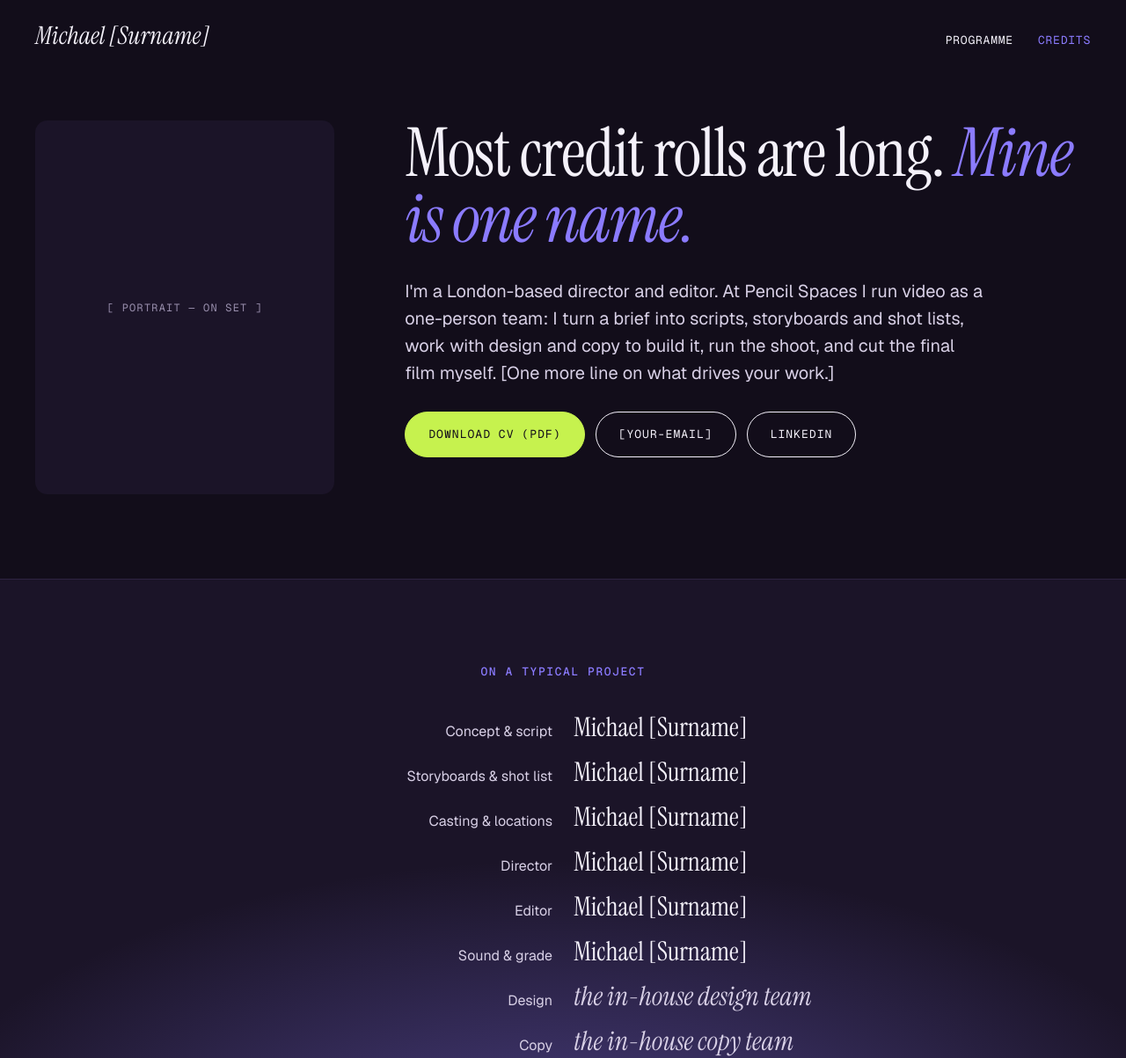
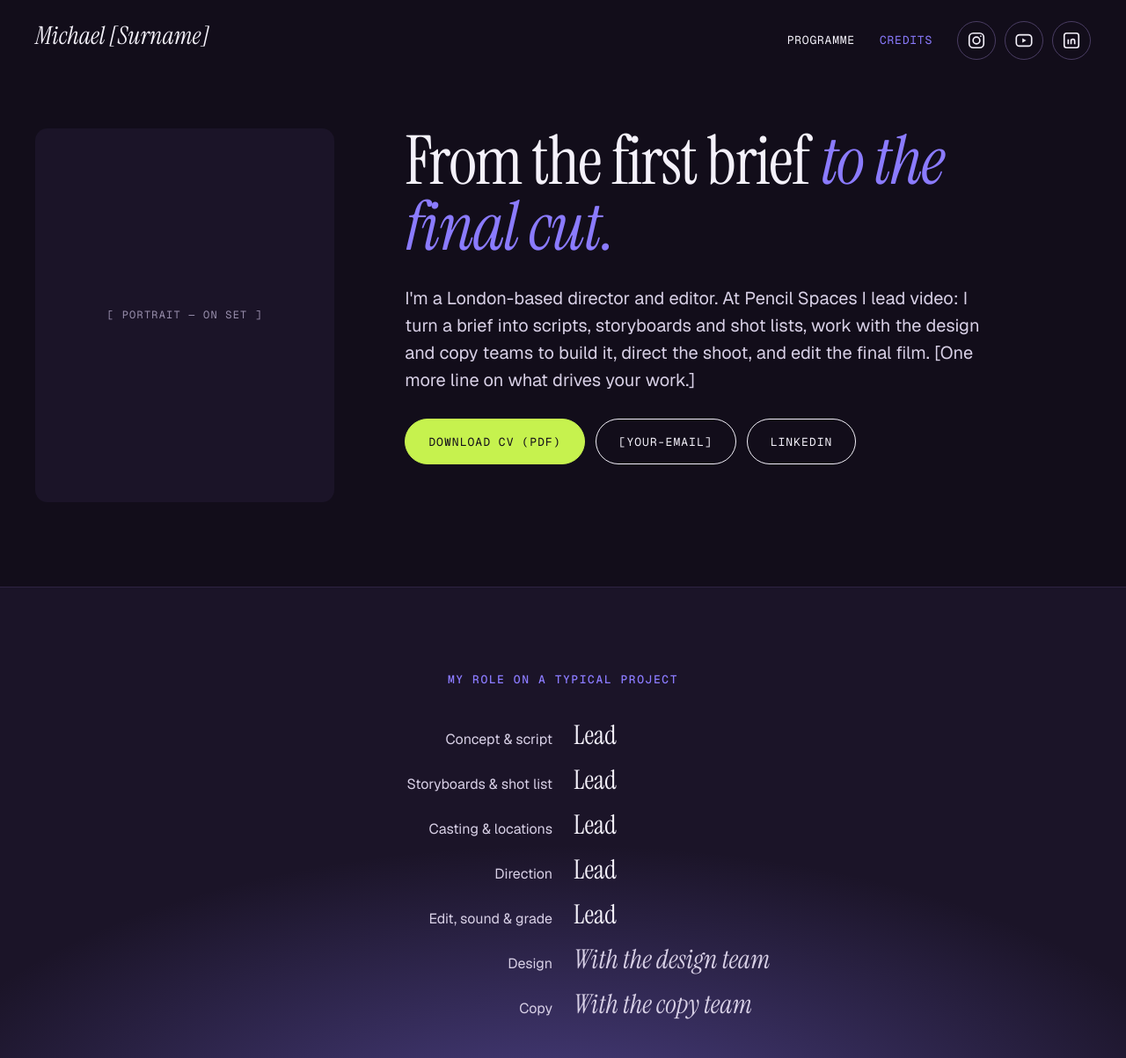
Before and after one commit to SpeedyMike64/michael-portfolio, a plain HTML site: page about.html in a window 1280 px wide. Shown: the top 1203 px of the page at 88% size. Drawn offline with nearby package versions, Linux system fonts and the light colour scheme.

Commit message:
Staging: social icons in header and footer, remove one-person wording
Co-Authored-By: Claude Opus 5.5 <noreply@anthropic.com>
Claude-Session: https://claude.ai/code/session_01AW3ixhmtB9weDkMVw1mKTu

```diff
--- a/about.html
+++ b/about.html
@@ -16,14 +16,15 @@
     <nav class="nav" aria-label="Main">
       <a href="index.html">Programme</a>
       <a href="about.html" aria-current="page">Credits</a>
+      <div class="socials" data-socials></div>
     </nav>
   </header>
 
   <section class="about">
     <div class="portrait" id="portrait"></div>
     <div class="copy">
-      <h1>Most credit rolls are long. <em>Mine is one name.</em></h1>
-      <p class="bio" id="bio">I'm a London-based director and editor. At Pencil Spaces I run video as a one-person team.</p>
+      <h1>From the first brief <em>to the final cut.</em></h1>
+      <p class="bio" id="bio">I'm a London-based director and editor.</p>
       <div class="actions">
         <a class="btn solid" data-site="cv" href="assets/cv.pdf">Download CV (PDF)</a>
         <a class="btn" data-site="email" href="mailto:[your-email]">[your-email]</a>
@@ -49,8 +50,9 @@
         <span class="mono" style="color:var(--lime)" data-site="availability">Open to in-house roles</span>
         <a class="big" data-site="email" href="mailto:[your-email]">[your-email]</a>
       </div>
-      <div class="footer-links">
+      <div class="footer-links" style="align-items:center">
         <span class="muted" data-site="location">London, UK</span>
+        <div class="socials" data-socials></div>
       </div>
     </div>
   </footer>
--- a/assets/content.js
+++ b/assets/content.js
@@ -11,23 +11,24 @@ window.SITE = {
   location: "London, UK",
   availability: "Open to in-house roles",
   linkedin: "https://www.linkedin.com/in/[your-handle]",
+  instagram: "https://www.instagram.com/[your-handle]",
+  youtube: "https://www.youtube.com/@[your-handle]",
   cv: "assets/cv.pdf",
   portrait: "",
-  bio: "I'm a London-based director and editor. At Pencil Spaces I run video as a one-person team: I turn a brief into scripts, storyboards and shot lists, work with design and copy to build it, run the shoot, and cut the final film myself. [One more line on what drives your work.]",
+  bio: "I'm a London-based director and editor. At Pencil Spaces I lead video: I turn a brief into scripts, storyboards and shot lists, work with the design and copy teams to build it, direct the shoot, and edit the final film. [One more line on what drives your work.]",
   experience: [
     { role: "[Job title]", org: "Pencil Spaces", years: "[Year] – now" },
     { role: "[Job title]", org: "[Previous employer]", years: "[Years]" }
   ],
   tools: ["Premiere Pro", "DaVinci Resolve", "After Effects", "[Camera kit]"],
   roll: [
-    ["Concept & script", "Michael [Surname]"],
-    ["Storyboards & shot list", "Michael [Surname]"],
-    ["Casting & locations", "Michael [Surname]"],
-    ["Director", "Michael [Surname]"],
-    ["Editor", "Michael [Surname]"],
-    ["Sound & grade", "Michael [Surname]"],
-    ["Design", "the in-house design team"],
-    ["Copy", "the in-house copy team"]
+    ["Concept & script", "Lead"],
+    ["Storyboards & shot list", "Lead"],
+    ["Casting & locations", "Lead"],
+    ["Direction", "Lead"],
+    ["Edit, sound & grade", "Lead"],
+    ["Design", "With the design team"],
+    ["Copy", "With the copy team"]
   ]
 };
 
--- a/assets/site.js
+++ b/assets/site.js
@@ -47,6 +47,20 @@
     return r.join(" · ");
   }
 
+  // Social icon links (Instagram, YouTube, LinkedIn). Any left blank in content.js are skipped.
+  var ICONS = {
+    instagram: '<svg viewBox="0 0 24 24" width="22" height="22" aria-hidden="true" fill="none" stroke="currentColor" stroke-width="1.8"><rect x="3" y="3" width="18" height="18" rx="5"></rect><circle cx="12" cy="12" r="4.2"></circle><circle cx="17.4" cy="6.6" r="1" fill="currentColor" stroke="none"></circle></svg>',
+    youtube: '<svg viewBox="0 0 24 24" width="22" height="22" aria-hidden="true" fill="none" stroke="currentColor" stroke-width="1.8"><rect x="2.5" y="5" width="19" height="14" rx="4"></rect><path d="M10 9.2v5.6l4.8-2.8z" fill="currentColor" stroke="none"></path></svg>',
+    linkedin: '<svg viewBox="0 0 24 24" width="22" height="22" aria-hidden="true" fill="none" stroke="currentColor" stroke-width="1.8"><rect x="3" y="3" width="18" height="18" rx="3"></rect><path d="M8 10.5v6M8 7.6v.1M11.5 16.5v-6M11.5 13c0-1.6 1-2.6 2.4-2.6s2.1.9 2.1 2.6v3.5"></path></svg>'
+  };
+  function socials() {
+    return [["instagram", "Instagram"], ["youtube", "YouTube"], ["linkedin", "LinkedIn"]]
+      .filter(function (s) { return SITE[s[0]]; })
+      .map(function (s) {
+        return '<a class="social" href="' + esc(SITE[s[0]]) + '" target="_blank" rel="noopener" aria-label="' + s[1] + '">' + ICONS[s[0]] + "</a>";
+      }).join("");
+  }
+
   // Fill in the shared header/footer details.
   function fillSite() {
     document.querySelectorAll("[data-site=name]").forEach(function (el) { el.textContent = SITE.name; });
@@ -57,6 +71,7 @@
     document.querySelectorAll("[data-site=cv]").forEach(function (el) { el.setAttribute("href", SITE.cv); });
     document.querySelectorAll("[data-site=linkedin]").forEach(function (el) { el.setAttribute("href", SITE.linkedin); });
     document.querySelectorAll("[data-site=location]").forEach(function (el) { el.textContent = SITE.location; });
+    document.querySelectorAll("[data-socials]").forEach(function (el) { el.innerHTML = socials(); });
     document.querySelectorAll("[data-site=availability]").forEach(function (el) { el.textContent = SITE.availability; });
   }
 
@@ -186,9 +201,9 @@
     var root = document.getElementById("about-roll");
     if (!root) return;
     root.innerHTML =
-      '<h2>On a typical project</h2>' +
+      '<h2>My role on a typical project</h2>' +
       SITE.roll.map(function (r) {
-        var isMe = r[1].indexOf(SITE.name.split(" ")[0]) === 0;
+        var isMe = r[1].indexOf("With") !== 0;
         return '<div class="roll-row"><span class="j">' + esc(r[0]) + '</span><span class="n' + (isMe ? "" : " other") + '">' + esc(r[1]) + "</span></div>";
       }).join("");
 
--- a/assets/styles.css
+++ b/assets/styles.css
@@ -83,6 +83,9 @@ img { max-width: 100%; display: block; }
 .footer .big { font-family: var(--serif); font-style: italic; font-size: clamp(40px, 6.5vw, 96px); line-height: 1; text-decoration: none; overflow-wrap: anywhere; }
 .footer-links { display: flex; flex-wrap: wrap; gap: 12px 28px; font-family: var(--mono); font-size: 13px; letter-spacing: .06em; text-transform: uppercase; }
 .footer-links a { text-decoration: none; }
+.socials { display: flex; gap: 10px; align-items: center; }
+.social { display: inline-flex; align-items: center; justify-content: center; width: 44px; height: 44px; border-radius: 999px; border: 1px solid #4a3d63; color: var(--text); text-decoration: none; }
+.social:hover { color: var(--base); background: var(--lime); border-color: var(--lime); }
 
 /* project */
 .title-card { padding: 72px 40px 56px; display: flex; flex-direction: column; align-items: center; gap: 20px; text-align: center; max-width: 1440px; margin: 0 auto; }
```
Also changed, not shown: index.html (+5 -4 lines), project.html (+3 -2 lines).
